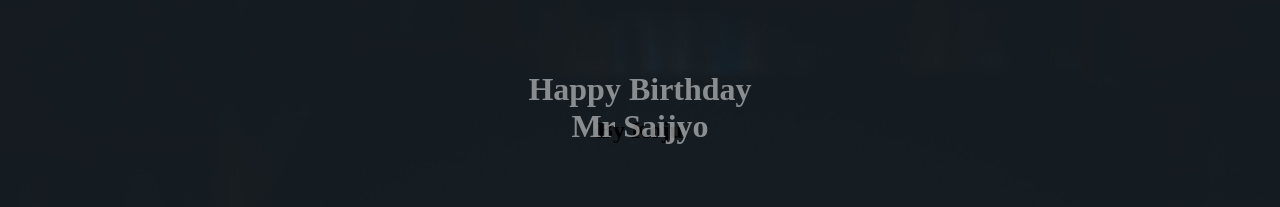
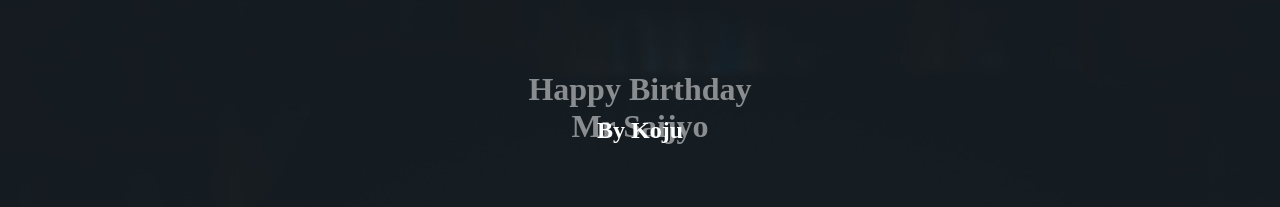
Before and after one commit to IT-Engineer-K/Happy-Birthday, a plain HTML site: page Mr.Saijyo/happybirthday.html in a window 1280 px wide. Shown: the top 207 px of the page. Drawn offline with nearby package versions, Linux system fonts and the light colour scheme.

Commit message:
Update style.css

```diff
--- a/Mr.Saijyo/style.css
+++ b/Mr.Saijyo/style.css
@@ -20,6 +20,11 @@
         position: relative;
     }
 
+    h2{
+        color: white;
+        position: relative;
+    }
+
     .push_here {
         background-color: black;
         text-align: center;
```
